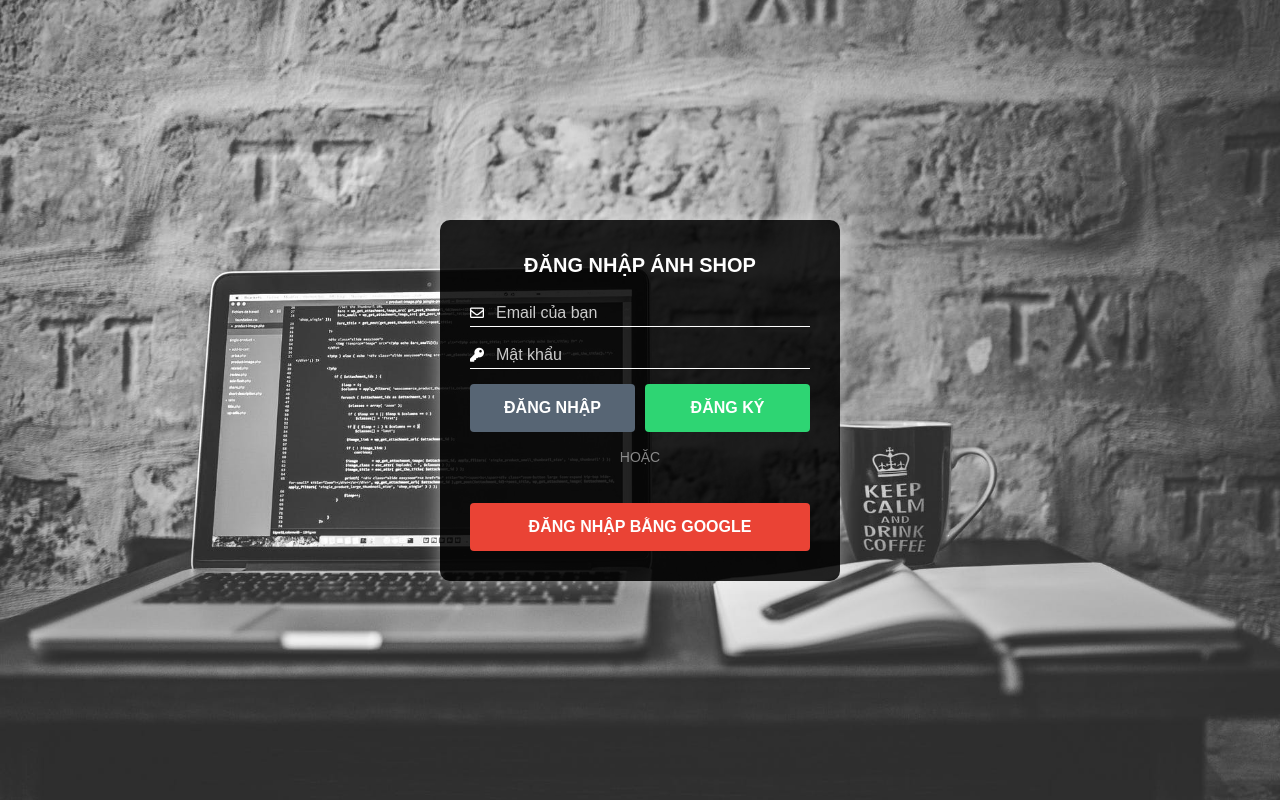
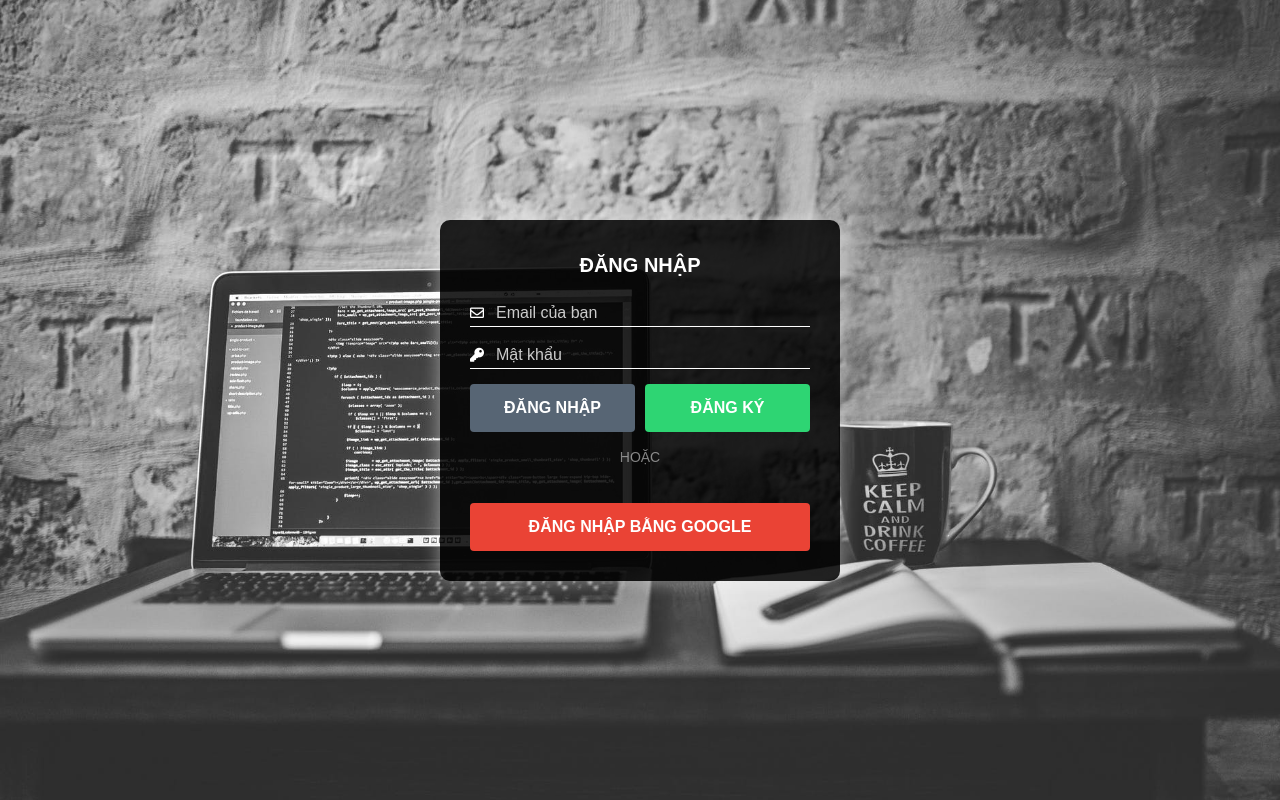
Before and after one commit to anhdeptrai14/dangnhap, a plain HTML site: page index.html in a window 1280 px wide. Drawn offline with Linux system fonts and the light colour scheme; no server answers; files whose address does not match are found by name.

Commit message:
Update index.html

```diff
--- a/index.html
+++ b/index.html
@@ -23,7 +23,7 @@
 <body>
     <div id="wrapper">
         <form id="form-login">
-            <h1 class="form-heading" style="text-align:center; font-size: 20px; margin-bottom: 20px;">ĐĂNG NHẬP ÁNH SHOP</h1>
+            <h1 class="form-heading" style="text-align:center; font-size: 20px; margin-bottom: 20px;">ĐĂNG NHẬP</h1>
             <div class="form-group"><i class="far fa-envelope"></i><input type="email" class="form-input" id="email-input" placeholder="Email của bạn"></div>
             <div class="form-group"><i class="fas fa-key"></i><input type="password" class="form-input" id="password-input" placeholder="Mật khẩu"></div>
             <div id="error-msg"></div>
```
